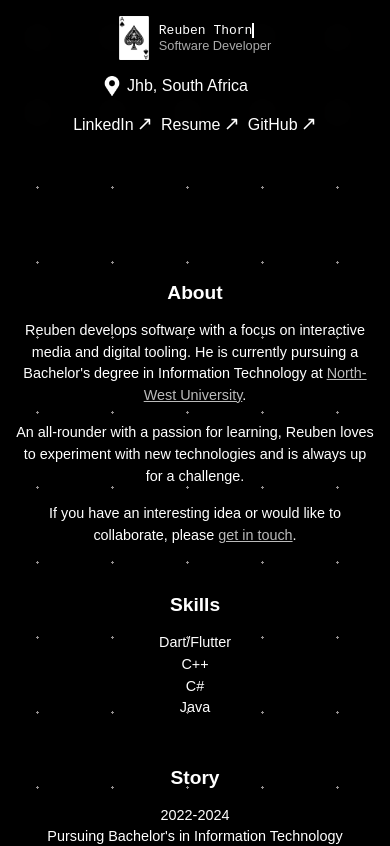
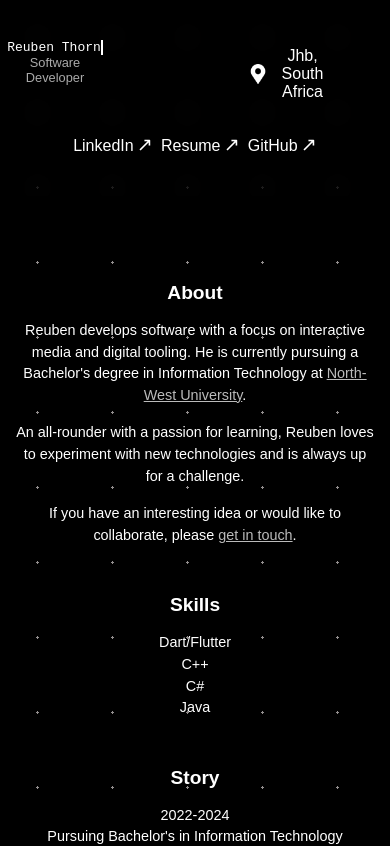
Before and after one commit to Th0rn4/reuben-thorn, a React (Vite) app: page / in a window 390 px wide. Shown: the top 846 px of the page. Built offline with nearby package versions, Linux system fonts and the light colour scheme.

Commit message:
Updated mobile

```diff
--- a/src/About.jsx
+++ b/src/About.jsx
@@ -22,7 +22,7 @@ const About = () => {
         </p>
       </div>
       <div className="about-section about-center">
-        <h2>Skills</h2>
+        <h2> Skills</h2>
         <p>
           Dart/Flutter
           <br />
--- a/src/Navbar.css
+++ b/src/Navbar.css
@@ -23,7 +23,7 @@ body {
 }
 
 .navbar.hidden {
-  top: -100px;
+  top: -150px;
 }
 
 .name {
@@ -64,7 +64,7 @@ body {
 .location {
   display: flex;
   align-items: center;
-  margin-right: 2.5rem;
+  margin-right: 50px;
 }
 
 .links {
@@ -130,11 +130,18 @@ body {
     padding: 0.5rem;
   }
 
-  .name,
-  .location,
+  .name {
+    margin-right: 20rem;
+    padding: 2rem 0;
+  }
+
+  .location {
+    margin-top: -70px;
+    margin-left: 15rem;
+  }
   .links {
     text-align: center;
-    padding: 0.5rem 0;
+    padding: 2rem 0;
   }
 
   .links {
```
